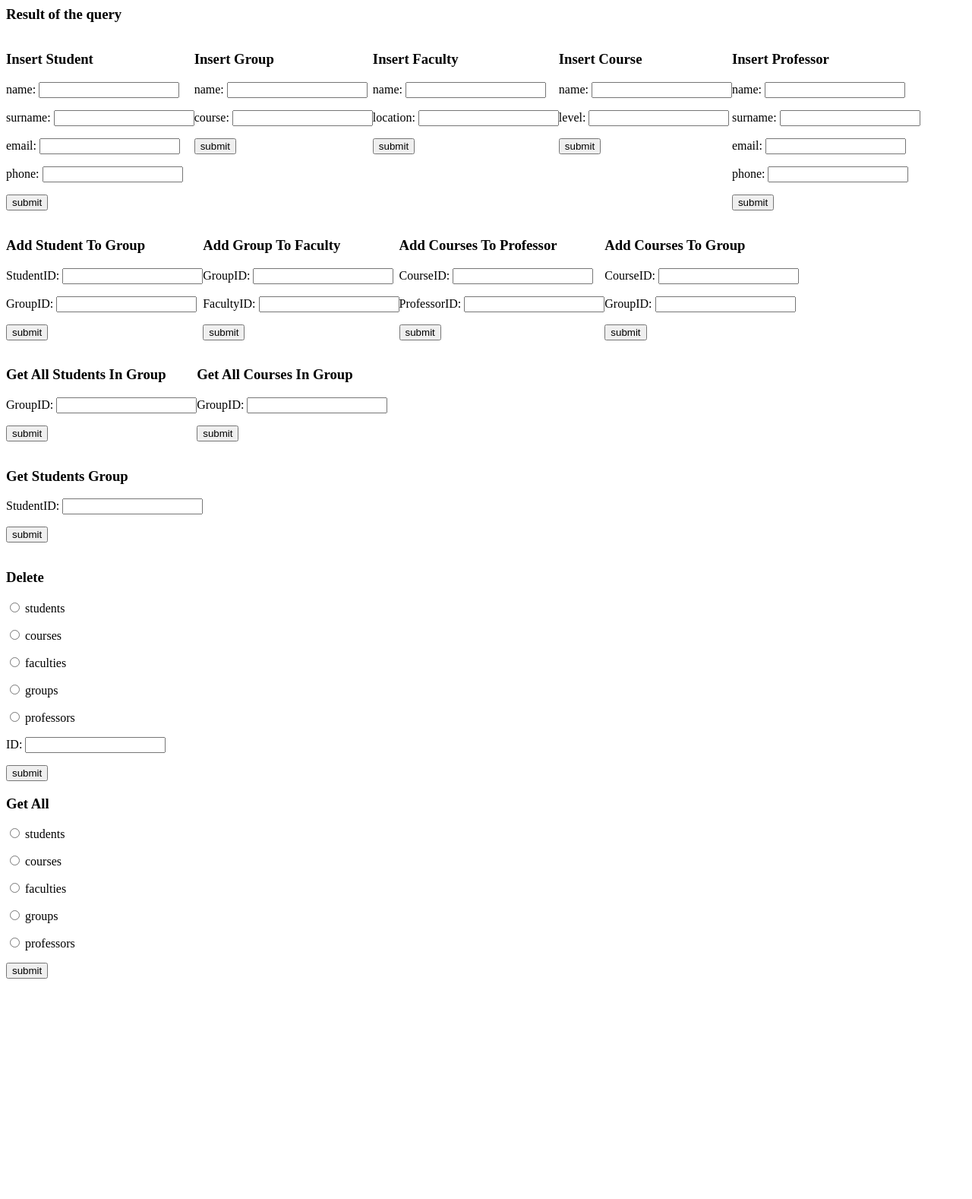
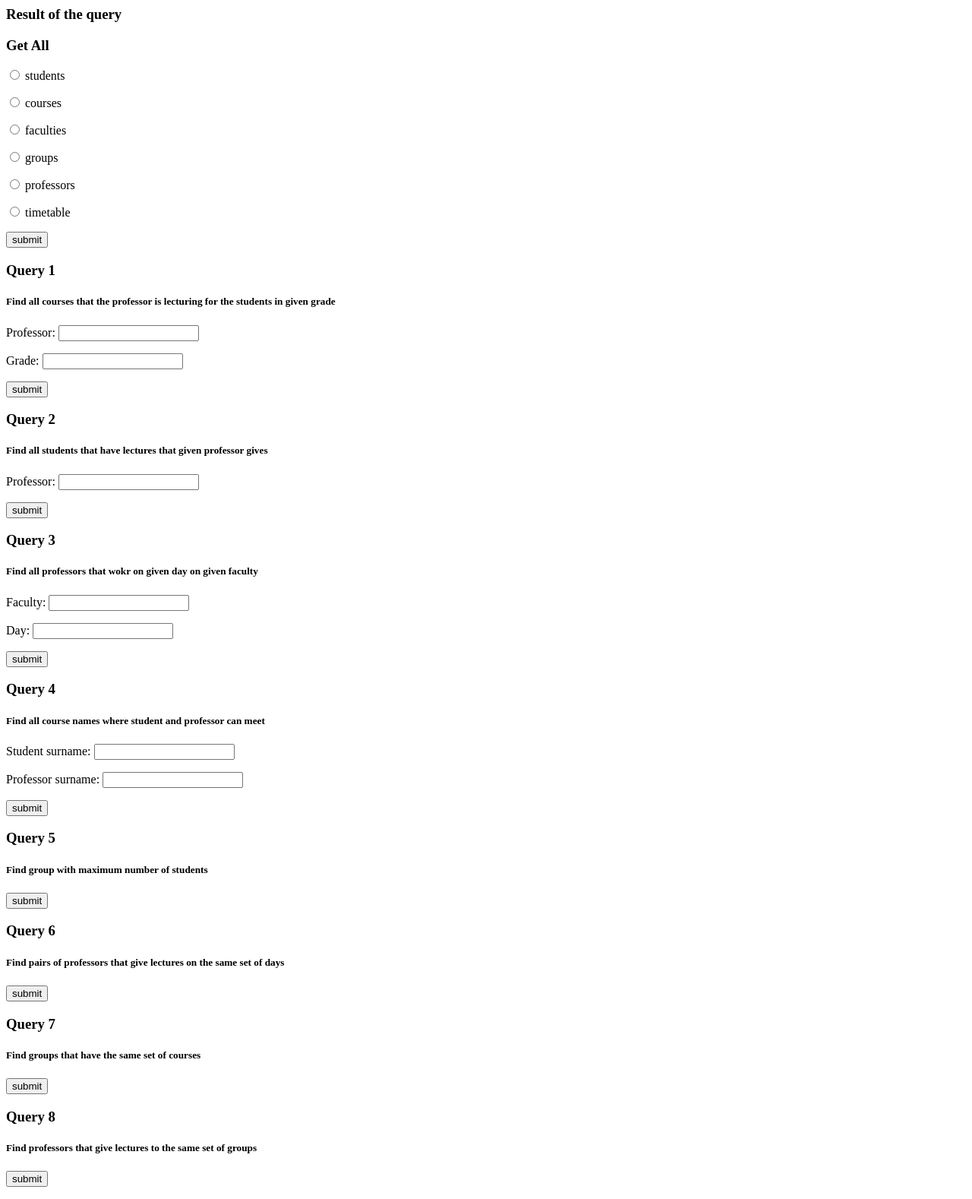
Before and after one commit to ZaraGiraffe/DBHomework, a Flask app: page / in a window 1280 px wide. Shown: the whole page at 76% size. Before the commit the page ends 1288 px from the top, so only its background shows below. Run offline with Flask 3, Linux system fonts and the light colour scheme.

Commit message:
I changed everything :)

```diff
--- a/main.py
+++ b/main.py
@@ -5,11 +5,9 @@ from flask import request
 from flask import redirect
 from flask import session
 
-from CreateTables import create_all_tables
 from CreateTables import columns
 from CreateTables import columns_primary
 
-import pandas as pd
 
 import mariadb
 import sys
@@ -23,7 +21,7 @@ try:
         password="root",
         host="localhost",
         port=3306,
-        database="derevo"
+        database="derevo2"
     )
 except mariadb.Error as e:
     print(f"Error connecting to MariaDB Platform: {e}")
@@ -32,7 +30,6 @@ except mariadb.Error as e:
 conn.autocommit = True
 cur = conn.cursor()
 
-create_all_tables(cur)
 
 @app.route("/")
 def home_func():
@@ -53,87 +50,8 @@ def home_func():
         session.pop("headers")
     else:
         params["data_bool"] = False
-
     return render_template("home.html", **params)
 
-
-@app.route("/insert_student", methods=["POST"])
-def insert_student_func():
-    name = request.form["name"]
-    surname = request.form["surname"]
-    email = request.form["email"]
-    phone = request.form["phone"]
-    info = f"Succesfully inserted a student {name}"
-    try:
-        query = f"INSERT INTO students (Name, Surname, Email, Phone) " + \
-                f"VALUES ('{name}', '{surname}', '{email}', '{phone}')"
-        cur.execute(query)
-    except Exception as ex:
-        info = f"Error: wrong format of input"
-    session["info"] = info
-    return redirect("/")
-
-
-@app.route("/insert_group", methods=["POST"])
-def insert_group_func():
-    name = request.form["name"]
-    course = request.form["course"]
-    info = f"Succesfully inserted a group {name}"
-    try:
-        query = f"INSERT INTO groups (Name, Course) " + \
-                f"VALUES ('{name}', '{course}')"
-        cur.execute(query)
-    except Exception as ex:
-        info = f"Error: wrong format of input"
-    session["info"] = info
-    return redirect("/")
-
-
-@app.route("/insert_faculty", methods=["POST"])
-def insert_faculty_func():
-    name = request.form["name"]
-    location = request.form["location"]
-    info = f"Succesfully inserted a faculty {name}"
-    try:
-        query = f"INSERT INTO faculties (Name, Location) " + \
-                f"VALUES ('{name}', '{location}')"
-        cur.execute(query)
-    except Exception as ex:
-        info = f"Error: wrong format of input"
-    session["info"] = info
-    return redirect("/")
-
-
-@app.route("/insert_course", methods=["POST"])
-def insert_course_func():
-    name = request.form["name"]
-    level = request.form["level"]
-    info = f"Succesfully inserted a course {name}"
-    try:
-        query = f"INSERT INTO courses (Name, Level) " + \
-                f"VALUES ('{name}', '{level}')"
-        cur.execute(query)
-    except Exception as ex:
-        info = f"Error: wrong format of input"
-    session["info"] = info
-    return redirect("/")
-
-
-@app.route("/insert_professor", methods=["POST"])
-def insert_professor_func():
-    name = request.form["name"]
-    surname = request.form["surname"]
-    email = request.form["email"]
-    phone = request.form["phone"]
-    info = f"Succesfully inserted a professor {name}"
-    try:
-        query = f"INSERT INTO professors (Name, Surname, Email, Phone) " + \
-                f"VALUES ('{name}', '{surname}', '{email}', '{phone}')"
-        cur.execute(query)
-    except Exception as ex:
-        info = f"Error: wrong format of input"
-    session["info"] = info
-    return redirect("/")
 
 
 @app.route("/get_all", methods=["POST"])
@@ -145,130 +63,155 @@ def get_all_func():
         session["info"] = "You didn't select a class"
         return redirect("/")
     cur.execute(query)
-    df = pd.DataFrame(columns=columns[clas])
-    for k, v in enumerate(cur.fetchall()):
-        df.loc[k] = v
-    for col in df.columns:
-        if col.startswith("FK"):
-            df = df.drop(columns=[col])
-    session["table"] = [list(i) for i in df.to_numpy()]
-    session["headers"] = list(filter(lambda x: not x.startswith("FK"), columns[clas]))
+    session["table"] = cur.fetchall()
+    session["headers"] = columns[clas]
     return redirect("/")
 
 
-@app.route("/delete", methods=["POST"])
-def delete_func():
-    try:
-        clas = request.form["class"]
-    except:
-        session["info"] = "You didn't select a class"
-        return redirect("/")
-    delete_id = request.form["id"]
-    try:
-        cur.execute(f"DELETE FROM {clas} WHERE {columns_primary[clas]}={delete_id}")
-    except:
-        session["info"] = "Something wrong with id"
-        return redirect("/")
-    session["info"] = f"Succesfully deleted an entry"
+@app.route("/query1", methods=["POST"])
+def query1():
+    professor = request.form["professor"]
+    grade = request.form["course_grade"]
+    query = "SELECT DISTINCT c.CourseName " + \
+        "FROM courses c " + \
+        "INNER JOIN timetable t ON t.FK_CourseId = c.CourseId " + \
+        "INNER JOIN professors p ON p.ProfessorId = t.FK_ProfessorId " + \
+        "INNER JOIN groups g ON g.GroupId = t.FK_GroupId " + \
+        f"WHERE g.Grade = '{grade}' " + \
+        f"AND p.ProfessorName IN ('{professor}')"
+    cur.execute(query)
+    session["table"] = cur.fetchall()
+    session["headers"] = ["CourseName"]
     return redirect("/")
 
 
-@app.route("/student_to_group", methods=["POST"])
-def student_to_group_func():
-    studentID = request.form["studentID"]
-    groupID = request.form["groupID"]
-    try:
-        cur.execute(f"UPDATE students SET FK_GroupID={groupID} WHERE StudentID={studentID}")
-    except:
-        session["info"] = "Something wrong with ID"
-        return redirect("/")
-    session["info"] = "You have added student to a group"
+@app.route("/query2", methods=["POST"])
+def query2():
+    professor = request.form["professor"]
+    query = "SELECT s.StudentName, s.Surname " + \
+            "FROM students s " + \
+            "INNER JOIN groups g ON g.GroupId = s.Fk_GroupId " + \
+            "INNER JOIN timetable t ON t.FK_GroupId = g.GroupId " + \
+            "INNER JOIN professors p ON p.ProfessorId = t.FK_ProfessorId " + \
+            f"WHERE p.ProfessorName = '{professor}' "
+    cur.execute(query)
+    session["table"] = cur.fetchall()
+    session["headers"] = ["StudentName", "Surname"]
     return redirect("/")
 
 
-@app.route("/group_to_faculty", methods=["POST"])
-def group_to_faculty_func():
-    groupID = request.form["groupID"]
-    facultyID = request.form["facultyID"]
-    try:
-        cur.execute(f"UPDATE groups SET FK_FacultyID={facultyID} WHERE GroupID={groupID}")
-    except:
-        session["info"] = "Something wrong with ID"
-        return redirect("/")
-    session["info"] = "You have added group to a faculty"
+@app.route("/query3", methods=["POST"])
+def query3():
+    faculty = request.form["faculty"]
+    day = request.form["day"]
+    query = "SELECT DISTINCT p.ProfessorName, p.Surname " + \
+            "FROM professors p " + \
+            "INNER JOIN timetable t ON t.FK_ProfessorId = p.ProfessorId " + \
+            "INNER JOIN groups g ON g.GroupId = t.FK_GroupId " + \
+            "INNER JOIN faculties f ON f.FacultyId = g.FK_FacultyId " + \
+            f"WHERE f.FacultyName = '{faculty}' " + \
+            f"AND t.LectureDay = '{day}' "
+    cur.execute(query)
+    session["table"] = cur.fetchall()
+    session["headers"] = ["ProfessorName", "Surname"]
     return redirect("/")
 
 
-@app.route("/course_to_professor", methods=["POST"])
-def course_to_professor_func():
-    courseID = request.form["courseID"]
-    professorID = request.form["professorID"]
-    try:
-        cur.execute(f"UPDATE courses SET FK_ProfessorID={professorID} WHERE CourseID={courseID}")
-    except:
-        session["info"] = "Something wrong with ID"
-        return redirect("/")
-    session["info"] = "You have added course to a professor"
+@app.route("/query4", methods=["POST"])
+def query4():
+    student = request.form["student"]
+    professor = request.form["professor"]
+    query = "SELECT DISTINCT c.CourseName " + \
+            "FROM courses c " + \
+            "INNER JOIN timetable t ON t.FK_CourseId = c.CourseId " + \
+            "INNER JOIN professors p ON p.ProfessorId = t.FK_ProfessorId " + \
+            "INNER JOIN groups g ON g.GroupId = t.FK_GroupId " + \
+            "INNER JOIN students s ON s.FK_GroupId = g.GroupId " + \
+            f"WHERE s.Surname = '{student}' " + \
+            f"AND p.Surname = '{professor}'"
+    cur.execute(query)
+    session["table"] = cur.fetchall()
+    session["headers"] = ["CourseName"]
     return redirect("/")
 
 
-@app.route("/course_to_group", methods=["POST"])
-def course_to_group_func():
-    courseID = request.form["courseID"]
-    groupID = request.form["groupID"]
-    try:
-        cur.execute(f"UPDATE courses SET FK_GroupID={groupID} WHERE CourseID={courseID}")
-    except:
-        session["info"] = "Something wrong with ID"
-        return redirect("/")
-    session["info"] = "You have added course to a group"
+@app.route("/query5", methods=["POST"])
+def query5():
+    query = "SELECT g.GroupName, COUNT(*) AS StudentCount " + \
+            "FROM groups g " + \
+            "INNER JOIN students s ON s.Fk_GroupId = g.GroupId " + \
+            "GROUP BY g.GroupId, g.GroupName " + \
+            "ORDER BY StudentCount DESC " + \
+            "LIMIT 1"
+    cur.execute(query)
+    session["table"] = cur.fetchall()
+    session["headers"] = ["GroupName", "StudentCount"]
     return redirect("/")
 
 
-@app.route("/students_in_group", methods=["POST"])
-def students_in_group_func():
-    groupID = request.form["groupID"]
-    mycolumns = list(filter(lambda x: not x.startswith("FK"), columns["students"]))
-    string = ", ".join(mycolumns)
-    print(string, file=sys.stderr)
-    try:
-        cur.execute(f"SELECT {string} FROM students WHERE students.FK_GroupID={groupID}")
-    except:
-        session["info"] = "Something wrong with ID"
-        return redirect("/")
+@app.route("/query6", methods=["POST"])
+def query6():
+    query = "SELECT DISTINCT p1.Surname, p2.Surname " + \
+        "FROM professors p1 " + \
+        "INNER JOIN timetable t1 ON t1.FK_ProfessorId = p1.ProfessorId " + \
+        "INNER JOIN ( " + \
+            "SELECT GROUP_CONCAT(DISTINCT LectureDay ORDER BY LectureDay) AS lecture_days, FK_ProfessorId "+ \
+            "FROM timetable " + \
+            "GROUP BY FK_ProfessorId " + \
+        ") AS t2 ON t2.lecture_days = ( " + \
+            "SELECT GROUP_CONCAT(DISTINCT LectureDay ORDER BY LectureDay) "+ \
+            "FROM timetable " + \
+            "WHERE FK_ProfessorId = p1.ProfessorId " + \
+        ") " + \
+        "INNER JOIN professors p2 ON p2.ProfessorId = t2.FK_ProfessorId AND p2.ProfessorId != p1.ProfessorId "
+    cur.execute(query)
     session["table"] = cur.fetchall()
-    session["headers"] = mycolumns
-    return redirect("/")
-
-@app.route("/courses_in_group", methods=["POST"])
-def courses_in_group_func():
-    groupID = request.form["groupID"]
-    mycolumns = list(filter(lambda x: not x.startswith("FK"), columns["courses"]))
-    string = ", ".join(mycolumns)
-    try:
-        cur.execute(f"SELECT {string} FROM courses WHERE courses.FK_GroupID={groupID}")
-    except:
-        session["info"] = "Something wrong with ID"
-        return redirect("/")
-    session["table"] = cur.fetchall()
-    session["headers"] = mycolumns
+    session["headers"] = ["Surname1", "Surname2"]
     return redirect("/")
 
 
-@app.route("/group_of_student", methods=["POST"])
-def group_of_student_func():
-    studentID = request.form["studentID"]
-    try:
-        cur.execute(f"SELECT FK_GroupID FROM students WHERE StudentID={studentID}")
-        groupID = cur.fetchall()[0][0]
-        print(groupID, file=sys.stderr)
-        if not groupID:
-            session["info"] = "Student doesn't have group"
-            return redirect("/")
-        cur.execute(f"SELECT * FROM groups WHERE groups.GroupID={groupID}")
-    except:
-        session["info"] = "Something wrong with ID"
-        return redirect("/")
+@app.route("/query7", methods=["POST"])
+def query7():
+    query = "SELECT DISTINCT g1.GroupName, g2.GroupName " + \
+            "FROM groups g1 " + \
+            "INNER JOIN timetable t1 ON t1.FK_GroupId = g1.GroupId " + \
+            "INNER JOIN ( " + \
+                "SELECT g.GroupId, GROUP_CONCAT(DISTINCT c.CourseId ORDER BY c.CourseId) AS course_ids " + \
+                "FROM groups g " + \
+                "INNER JOIN timetable t ON t.FK_GroupId = g.GroupId " + \
+                "INNER JOIN courses c ON c.CourseId = t.FK_CourseId " + \
+                "GROUP BY g.GroupId " + \
+            ") AS g2courses ON g2courses.course_ids = ( " + \
+                "SELECT GROUP_CONCAT(DISTINCT c.CourseId ORDER BY c.CourseId) " + \
+                "FROM groups g " + \
+                "INNER JOIN timetable t ON t.FK_GroupId = g1.GroupId " + \
+                "INNER JOIN courses c ON c.CourseId = t.FK_CourseId " + \
+                "WHERE g.GroupId = g1.GroupId " + \
+            ") " + \
+            "INNER JOIN groups g2 ON g2.GroupId = g2courses.GroupId AND g2.GroupId != g1.GroupId "
+    cur.execute(query)
     session["table"] = cur.fetchall()
-    session["headers"] = list(filter(lambda x: not x.startswith("FK"), columns["groups"]))
+    session["headers"] = ["GroupName1", "GroupName2"]
     return redirect("/")
+
+
+@app.route("/query8", methods=["POST"])
+def query8():
+    query = "SELECT DISTINCT p1.Surname, p2.Surname " + \
+            "FROM professors p1 " + \
+            "INNER JOIN timetable t1 ON t1.FK_ProfessorId = p1.ProfessorId " + \
+            "INNER JOIN ( " + \
+                "SELECT t2.FK_ProfessorId, GROUP_CONCAT(DISTINCT t2.FK_GroupId ORDER BY t2.FK_GroupId) AS group_ids " + \
+                "FROM timetable t2 " + \
+                "GROUP BY t2.FK_ProfessorId " + \
+            ") AS t2groups ON t2groups.group_ids = ( " + \
+                "SELECT GROUP_CONCAT(DISTINCT t3.FK_GroupId ORDER BY t3.FK_GroupId) " + \
+                "FROM timetable t3 " + \
+                "WHERE t3.FK_ProfessorId = p1.ProfessorId " + \
+            ") " + \
+            "INNER JOIN professors p2 ON p2.ProfessorId = t2groups.FK_ProfessorId AND p2.ProfessorId != p1.ProfessorId "
+
+    cur.execute(query)
+    session["table"] = cur.fetchall()
+    session["headers"] = ["Surname1", "Surname2"]
+    return redirect("/")
--- a/templates/home.html
+++ b/templates/home.html
@@ -23,133 +23,6 @@
     {% endif %}
 </div>
 
-<div style="display:flex">
-    <div>
-        <h3> Insert Student </h3>
-        <form action="/insert_student" method="post">
-            <p> name: <input type="text" name="name"></p>
-            <p> surname: <input type="text" name="surname"></p>
-            <p> email: <input type="text" name="email"></p>
-            <p> phone: <input type="text" name="phone"></p>
-            <p><input type="submit" value="submit"></p>
-        </form>
-    </div>
-
-    <div>
-        <h3> Insert Group </h3>
-        <form action="/insert_group" method="post">
-            <p> name: <input type="text" name="name"></p>
-            <p> course: <input type="text" name="course"></p>
-            <p><input type="submit" value="submit"></p>
-        </form>
-    </div>
-
-    <div>
-        <h3> Insert Faculty </h3>
-        <form action="/insert_faculty" method="post">
-            <p> name: <input type="text" name="name"></p>
-            <p> location: <input type="text" name="location"></p>
-            <p><input type="submit" value="submit"></p>
-        </form>
-    </div>
-
-    <div>
-        <h3> Insert Course </h3>
-        <form action="/insert_course" method="post">
-            <p> name: <input type="text" name="name"></p>
-            <p> level: <input type="text" name="level"></p>
-            <p><input type="submit" value="submit"></p>
-        </form>
-    </div>
-
-    <div>
-        <h3> Insert Professor </h3>
-        <form action="/insert_professor" method="post">
-            <p> name: <input type="text" name="name"></p>
-            <p> surname: <input type="text" name="surname"></p>
-            <p> email: <input type="text" name="email"></p>
-            <p> phone: <input type="text" name="phone"></p>
-            <p><input type="submit" value="submit"></p>
-        </form>
-    </div>
-</div>
-
-<div style="display:flex">
-    <div>
-        <h3> Add Student To Group </h3>
-        <form action="/student_to_group" method="post">
-            <p> StudentID: <input type="text" name="studentID"></p>
-            <p> GroupID: <input type="text" name="groupID"></p>
-            <p><input type="submit" value="submit"></p>
-        </form>
-    </div>
-
-    <div>
-        <h3> Add Group To Faculty </h3>
-        <form action="/group_to_faculty" method="post">
-            <p> GroupID: <input type="text" name="groupID"></p>
-            <p> FacultyID: <input type="text" name="facultyID"></p>
-            <p><input type="submit" value="submit"></p>
-        </form>
-    </div>
-
-    <div>
-        <h3> Add Courses To Professor </h3>
-        <form action="/course_to_professor" method="post">
-            <p> CourseID: <input type="text" name="courseID"></p>
-            <p> ProfessorID: <input type="text" name="professorID"></p>
-            <p><input type="submit" value="submit"></p>
-        </form>
-    </div>
-
-    <div>
-        <h3> Add Courses To Group </h3>
-        <form action="/course_to_group" method="post">
-            <p> CourseID: <input type="text" name="courseID"></p>
-            <p> GroupID: <input type="text" name="groupID"></p>
-            <p><input type="submit" value="submit"></p>
-        </form>
-    </div>
-</div>
-
-<div style="display:flex">
-    <div>
-        <h3> Get All Students In Group </h3>
-        <form action="/students_in_group" method="post">
-            <p> GroupID: <input type="text" name="groupID"></p>
-            <p><input type="submit" value="submit"></p>
-        </form>
-    </div>
-
-    <div>
-        <h3> Get All Courses In Group </h3>
-        <form action="/courses_in_group" method="post">
-            <p> GroupID: <input type="text" name="groupID"></p>
-            <p><input type="submit" value="submit"></p>
-        </form>
-    </div>
-</div>
-
-<div style="display:flex">
-    <div>
-        <h3> Get Students Group </h3>
-        <form action="/group_of_student" method="post">
-            <p> StudentID: <input type="text" name="studentID"></p>
-            <p><input type="submit" value="submit"></p>
-        </form>
-    </div>
-</div>
-
-<div>
-    <h3> Delete </h3>
-    <form action="/delete" method="post">
-        {% for clas in classes %}
-            <p><input type="radio" name="class" value="{{ clas }}"> {{ clas }}</p>
-        {% endfor %}
-        <p> ID: <input type="text" name="id"></p>
-        <p><input type="submit" value="submit"></p>
-    </form>
-</div>
 
 <div>
     <h3> Get All </h3>
@@ -160,3 +33,79 @@
         <p><input type="submit" value="submit"></p>
     </form>
 </div>
+
+
+<div>
+    <h3> Query 1</h3>
+    <h5> Find all courses that the professor is lecturing for the students in given grade</h1>
+    <form action="/query1" method="post">
+        <p> Professor: <input type="text" name="professor"></p>
+        <p> Grade: <input type="text" name="course_grade"></p>
+        <p><input type="submit" value="submit"></p>
+    </form>
+</div>
+
+
+<div>
+    <h3> Query 2</h3>
+    <h5> Find all students that have lectures that given professor gives </h1>
+    <form action="/query2" method="post">
+        <p> Professor: <input type="text" name="professor"></p>
+        <p><input type="submit" value="submit"></p>
+    </form>
+</div>
+
+
+<div>
+    <h3> Query 3</h3>
+    <h5> Find all professors that wokr on given day on given faculty</h1>
+    <form action="/query3" method="post">
+        <p> Faculty: <input type="text" name="faculty"></p>
+        <p> Day: <input type="text" name="day"></p>
+        <p><input type="submit" value="submit"></p>
+    </form>
+</div>
+
+
+<div>
+    <h3> Query 4</h3>
+    <h5> Find all course names where student and professor can meet</h1>
+    <form action="/query4" method="post">
+        <p> Student surname: <input type="text" name="student"></p>
+        <p> Professor surname: <input type="text" name="professor"></p>
+        <p><input type="submit" value="submit"></p>
+    </form>
+</div>
+
+
+<div>
+    <h3> Query 5</h3>
+    <h5> Find group with maximum number of students</h1>
+    <form action="/query5" method="post">
+        <p><input type="submit" value="submit"></p>
+    </form>
+</div>
+
+<div>
+    <h3> Query 6</h3>
+    <h5> Find pairs of professors that give lectures on the same set of days</h1>
+    <form action="/query6" method="post">
+        <p><input type="submit" value="submit"></p>
+    </form>
+</div>
+
+<div>
+    <h3> Query 7</h3>
+    <h5> Find groups that have the same set of courses</h1>
+    <form action="/query7" method="post">
+        <p><input type="submit" value="submit"></p>
+    </form>
+</div>
+
+<div>
+    <h3> Query 8</h3>
+    <h5> Find professors that give lectures to the same set of groups</h1>
+    <form action="/query8" method="post">
+        <p><input type="submit" value="submit"></p>
+    </form>
+</div>
```
Also changed, not shown: CreateTables.py (+12 -106 lines).
